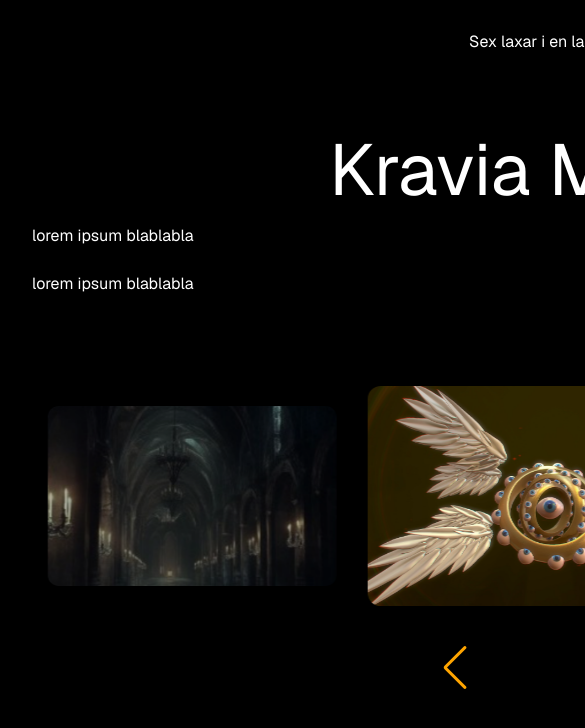
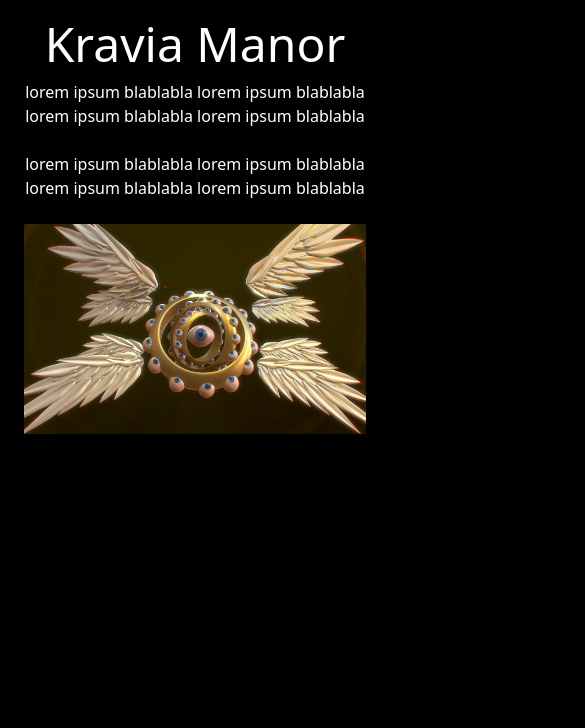
Before and after one commit to Endorze/Thornbound, a Next.js app: page / in a window 390 px wide. Shown: the top 728 px of the page, 585 px wide, since content can reach past the window. Built offline with nearby package versions, Linux system fonts and the light colour scheme.

Commit message:
feat: Fixed mobile view, desktop view, added a basic classname to page.tsx

```diff
--- a/src/app/components/Carousel/Carousel.tsx
+++ b/src/app/components/Carousel/Carousel.tsx
@@ -1,7 +1,7 @@
 'use client';
 
 import { Swiper, SwiperSlide } from 'swiper/react';
-import { Navigation } from 'swiper/modules';
+import { Navigation, Pagination } from 'swiper/modules';
 
 import 'swiper/css';
 import 'swiper/css/navigation';
@@ -18,11 +18,12 @@ type Props = {
   text2: string,
 };
 
-const ImageSlideshow = ({ images, title, text1, text2 }: Props) => {
+const ImageCarousel = ({ images, title, text1, text2 }: Props) => {
   return (
-    <div className="w-full max-w-5xl">
+    <>
+      <div className="hidden lg:flex flex-col w-full max-w-5xl">
         <div className='flex justify-center w-full'>
-            <h2 style={{fontSize: "72px"}}>{title}</h2>
+          <h2 style={{ fontSize: "72px" }}>{title}</h2>
         </div>
         <div className='flex flex-col gap-6'>
           <div>
@@ -54,7 +55,39 @@ const ImageSlideshow = ({ images, title, text1, text2 }: Props) => {
 
         </Swiper>
       </div>
+
+      <div className="flex flex-col w-full max-w-5xl px-4 justify-center text-center lg:hidden">
+        <div className="flex justify-center w-full">
+          <h2 style={{ fontSize: "48px" }}>{title}</h2>
+        </div>
+        <div className="flex flex-col gap-6">
+          <div>{text1}</div>
+          <div>{text2}</div>
+        </div>
+
+        <div className="w-full flex justify-center mt-6">
+          <Swiper
+            centeredSlides
+            slidesPerView={1}
+            loop
+            modules={[Pagination]}
+            className="w-full max-w-[400px] h-[400px]"
+          >
+            {images.map((image, index) => (
+              <SwiperSlide key={index} className="flex justify-center">
+                <img
+                  src={image.src}
+                  alt={image.alt}
+                  className="rounded-xl w-full object-cover h-[200px] m-auto"
+                />
+              </SwiperSlide>
+            ))}
+          </Swiper>
+        </div>
+      </div>
+
+    </>
   );
 };
 
-export default ImageSlideshow;
+export default ImageCarousel;
--- a/src/app/globals.css
+++ b/src/app/globals.css
@@ -25,6 +25,11 @@ body {
 .swiper-button-prev, .swiper-button-next {
   margin-top: 150px!important;
   --swiper-theme-color: orange!important;
+  transition: all 0.3s ease-in;
+}
+
+.swiper-button-prev:hover, .swiper-button-next:hover {
+  --swiper-theme-color: rgb(255, 199, 96)!important;
 }
 
 .swiper {
--- a/src/app/page.tsx
+++ b/src/app/page.tsx
@@ -3,9 +3,8 @@ import images from "@/data/images";
 
 export default function Home() {
   return (
-    <div className="grid grid-rows-[20px_1fr_20px] items-center justify-items-center min-h-screen p-8 pb-20 gap-16 sm:p-20 font-[family-name:var(--font-geist-sans)]">
-      <h1>Sex laxar i en laxask</h1>
-      <ImageCarousel images={images} title="Kravia Manor" text1="lorem ipsum blablabla" text2="lorem ipsum blablabla"/>
+    <div className="w-full p-2 flex flex-col items-center justify-center">
+      <ImageCarousel images={images} title="Kravia Manor" text1="lorem ipsum blablabla lorem ipsum blablabla lorem ipsum blablabla lorem ipsum blablabla" text2="lorem ipsum blablabla lorem ipsum blablabla lorem ipsum blablabla lorem ipsum blablabla"/>
     </div>
   );
 }
```
Lines whose indentation alone changed are shown as unchanged.
